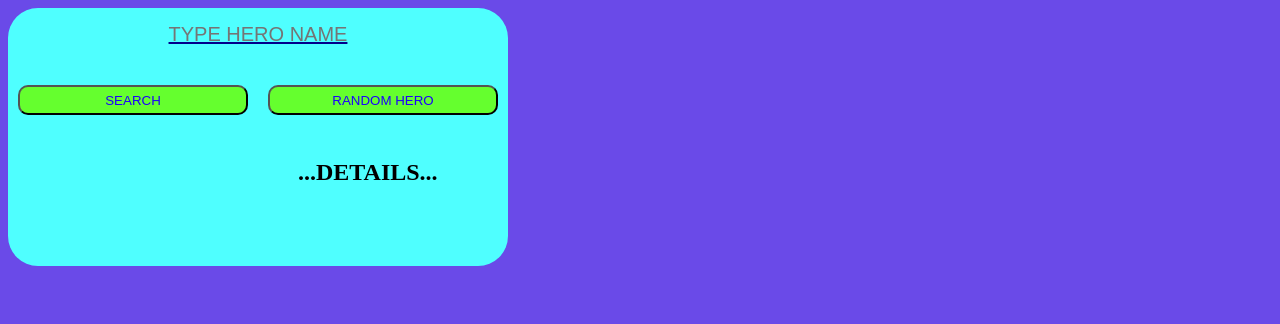
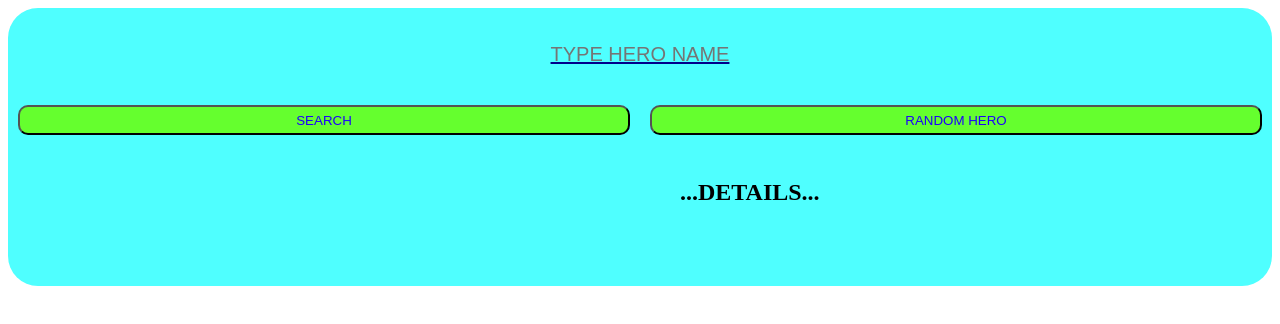
Before and after one commit to harinathmamidala/superHero-API, a plain HTML site: page index.html in a window 1280 px wide. Drawn offline with Linux system fonts and the light colour scheme.

Commit message:
Update style.css

```diff
--- a/style.css
+++ b/style.css
@@ -10,14 +10,13 @@ button{
   height: 30px;
   margin-left: 10px;
   margin-right: 10px;
-  cursor:pointer;
+  cursor: pointer;
 }
 
 .container{
   background-color: rgb(79, 255, 255);
   border-radius: 30px;
-  width:500px;
-  padding-bottom:60px;
+  padding-bottom: 60px;
 }
 .container1{
   display: grid;
@@ -30,7 +29,7 @@ button{
  border-radius: 30px;
 }
 .container21{
-  margin-left:60px ;
+  margin-left:10px ;
 }
 .container22{
   margin-left: 40px;
@@ -38,19 +37,17 @@ button{
 }
 img{
   border-radius: 10px;
-  width:100%;
-  height: 100%;
+  width: 100%;
 }
 .searchInput{
   background: transparent;
-  border: none;
+  border:none;
+  border-color: none;
   color: darkblue;
   font-size: 20px;
   text-align: center;
   height: 50px;
   margin-bottom: 25px;
   text-decoration: underline;
+  margin-top: 20px;
 }
-.body{
-  background-color: rgb(106, 74, 232);
-}
```
